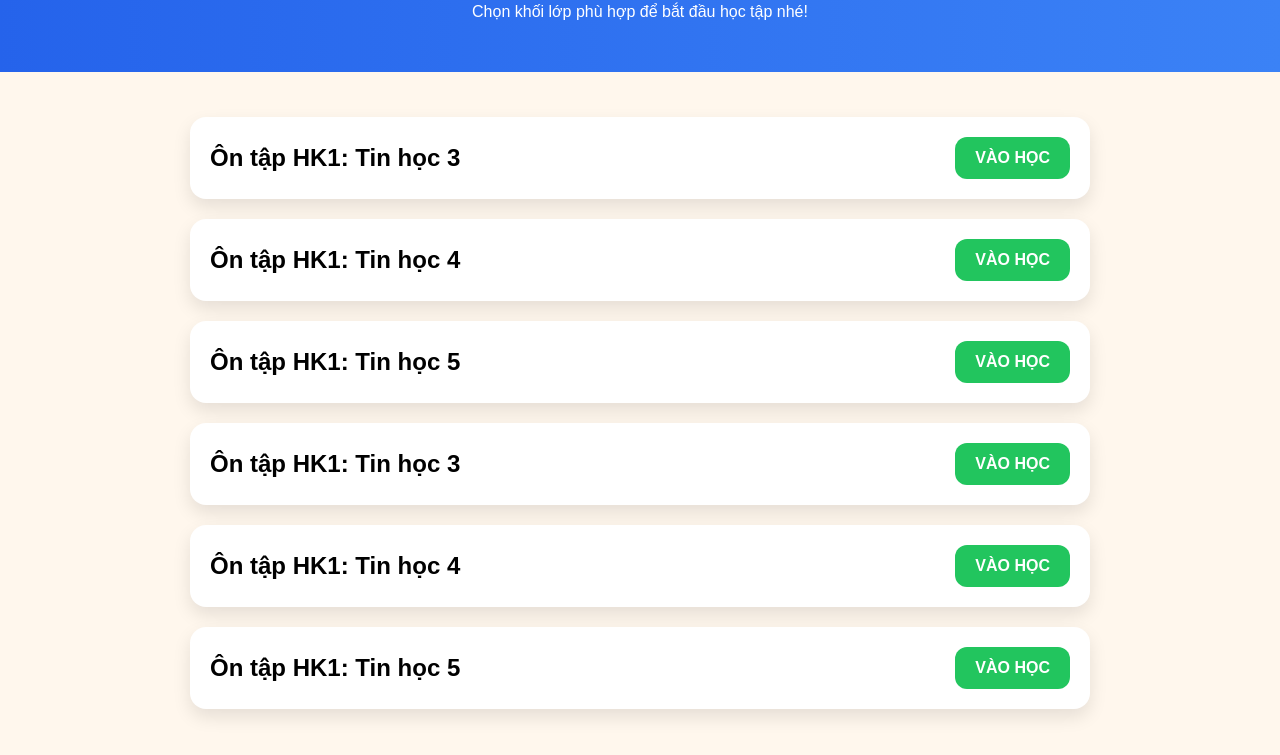
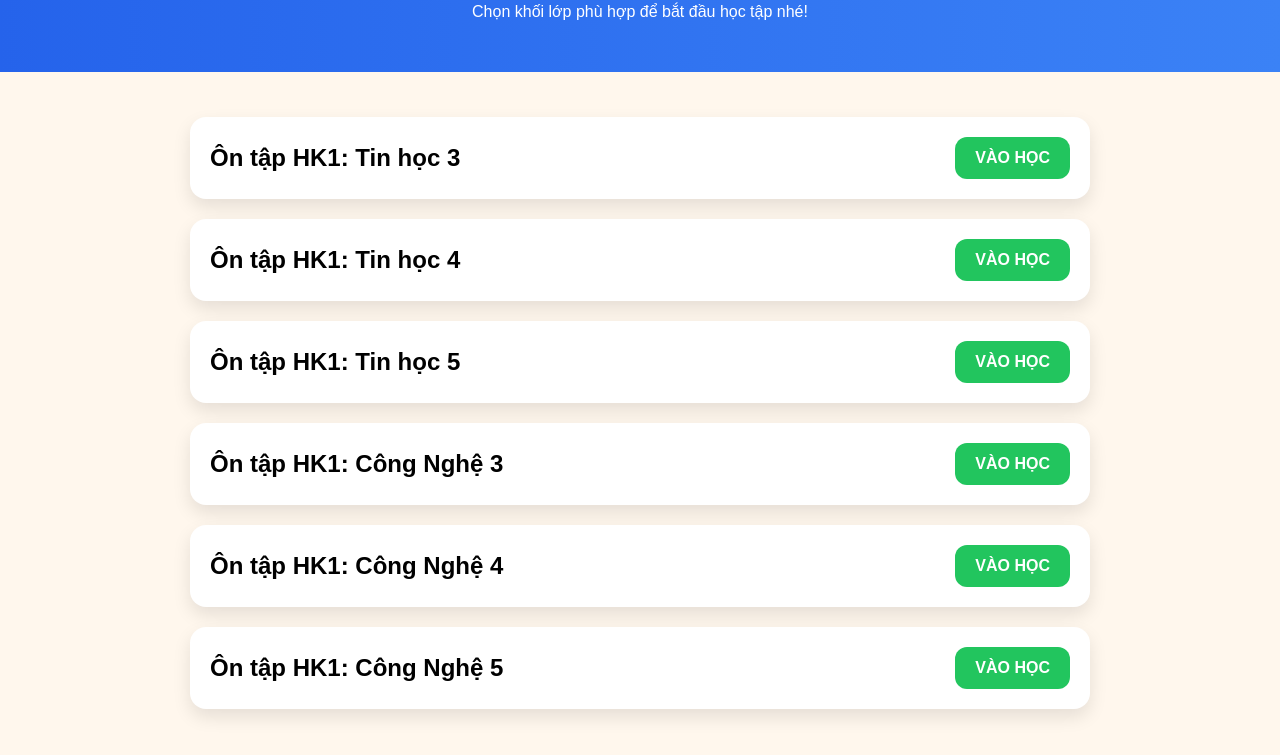
Before and after one commit to phankimloan2011/luyentap, a plain HTML site: page index.html in a window 1280 px wide. Shown: the part 113-868 px from the top of the page. Drawn offline with Linux system fonts and the light colour scheme.

Commit message:
Update subject titles from Tin học to Công Nghệ

```diff
--- a/index.html
+++ b/index.html
@@ -81,17 +81,17 @@ header{
   </div>
 
    <div class="card">
-    <h2>Ôn tập HK1: Tin học 3</h2>
+    <h2>Ôn tập HK1: Công Nghệ 3</h2>
     <a class="btn" href="scorm/OntapHK1(CN3-2526)BP/index.html">VÀO HỌC</a>
   </div>
 
   <div class="card">
-    <h2>Ôn tập HK1: Tin học 4</h2>
+    <h2>Ôn tập HK1: Công Nghệ 4</h2>
     <a class="btn" href="scorm/OntapHK1(CN4-2526)BP/index.html">VÀO HỌC</a>
   </div>
 
   <div class="card">
-    <h2>Ôn tập HK1: Tin học 5</h2>
+    <h2>Ôn tập HK1: Công Nghệ 5</h2>
     <a class="btn" href="scorm/OntapHK1(CN5-2526)BP/index.html">VÀO HỌC</a>
   </div>
 
```
